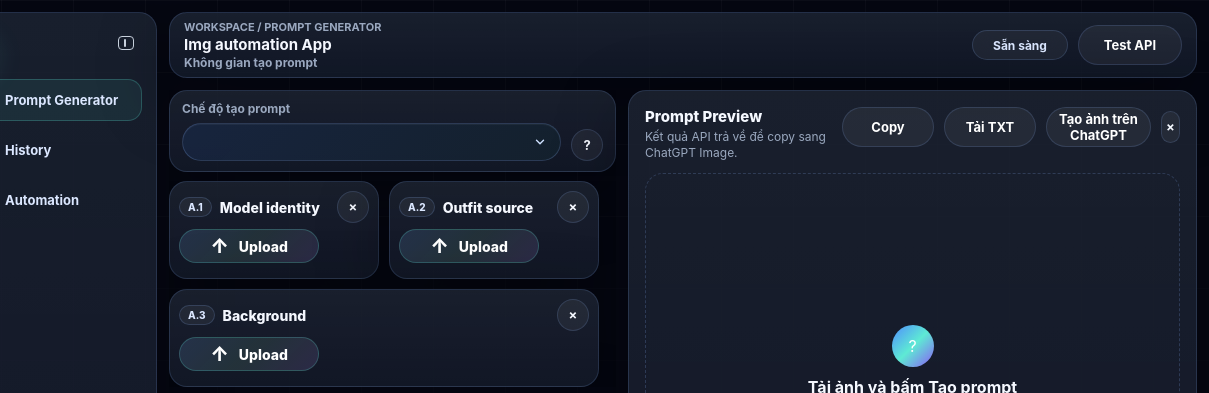
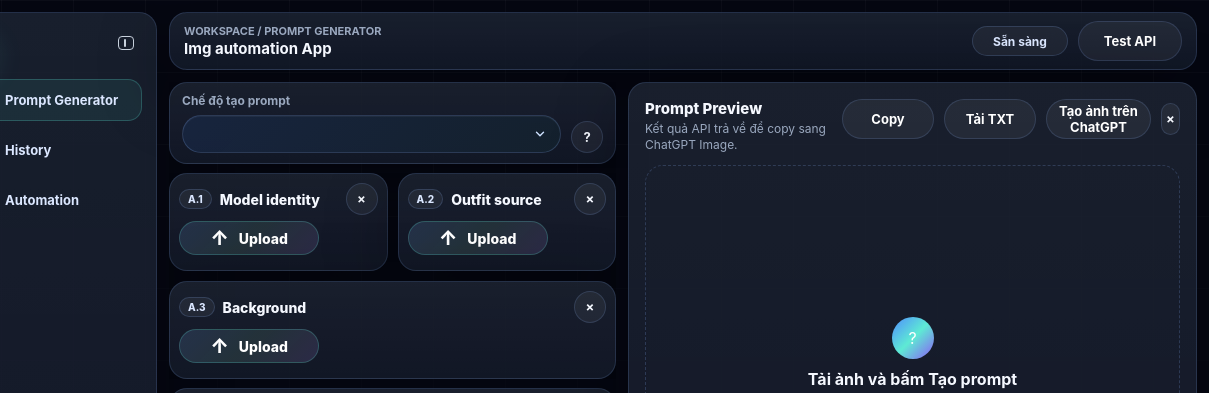
Before and after one commit to HNKhoa/img-automation-app, a website: page frontend/index.html in a window 1280 px wide. Shown: the top 393 px of the page, 71-1280 px from the left. Drawn offline with Linux system fonts and the light colour scheme.

Commit message:
Polish compact dashboard layout

```diff
--- a/frontend/index.html
+++ b/frontend/index.html
@@ -54,7 +54,6 @@
           <div class="topbar-title">
             <span class="topbar-kicker">Workspace / <span id="workspaceTitle">Prompt Generator</span></span>
             <strong data-i18n="app.title">Img automation App</strong>
-            <p data-i18n="app.subtitle">Không gian tạo prompt</p>
           </div>
           <div class="topbar-actions">
             <span class="status-pill" id="statusPill" data-i18n="status.ready">Sẵn sàng</span>
--- a/frontend/styles.css
+++ b/frontend/styles.css
@@ -142,7 +142,7 @@ label {
 
 .main-workspace {
   display: grid;
-  grid-template-rows: 66px minmax(0, 1fr);
+  grid-template-rows: 58px minmax(0, 1fr);
   gap: 12px;
   min-width: 0;
   min-height: 0;
@@ -716,8 +716,14 @@ label {
   max-height: clamp(196px, 30vh, 310px);
   overflow-x: hidden;
   overflow-y: auto;
-  padding-right: 2px;
-  scrollbar-gutter: stable;
+  scrollbar-width: none;
+  -ms-overflow-style: none;
+}
+
+.upload-grid::-webkit-scrollbar {
+  width: 0;
+  height: 0;
+  display: none;
 }
 
 #outfitOnlySection.is-collapsed {
```
